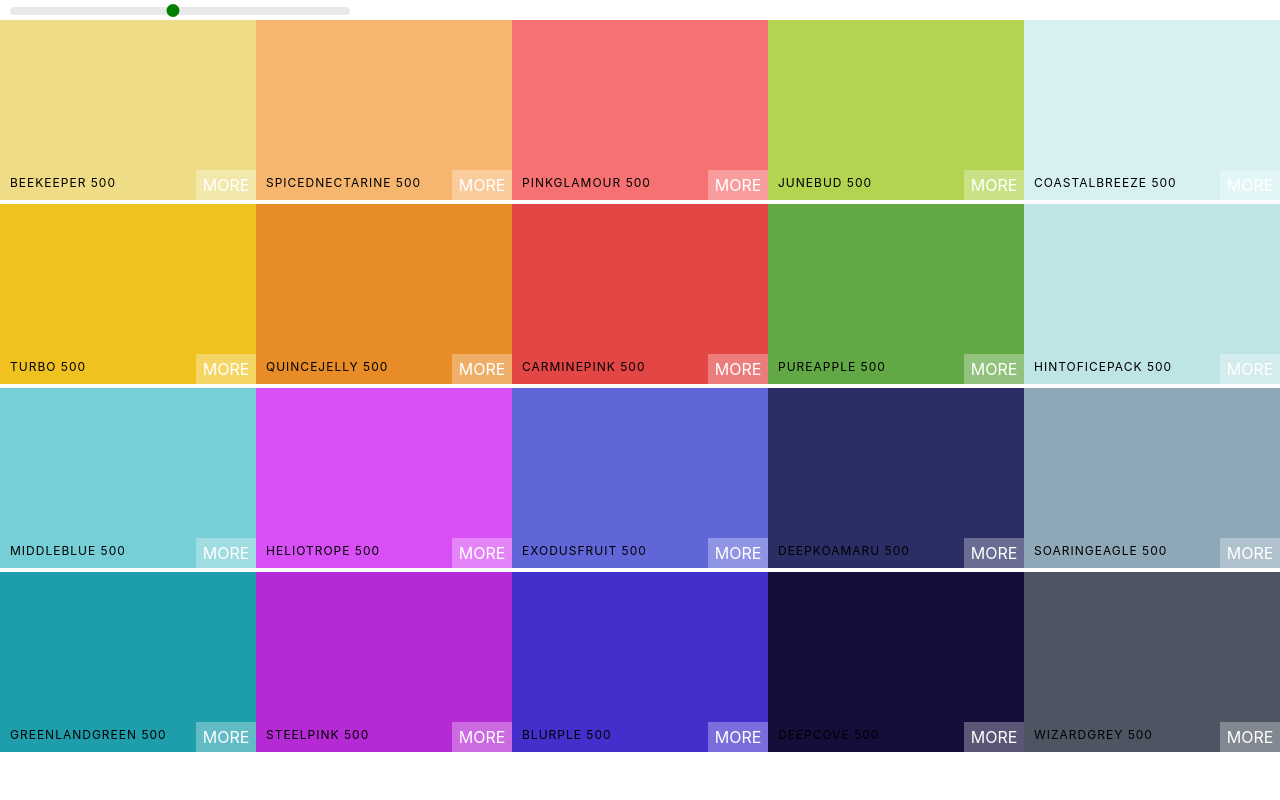
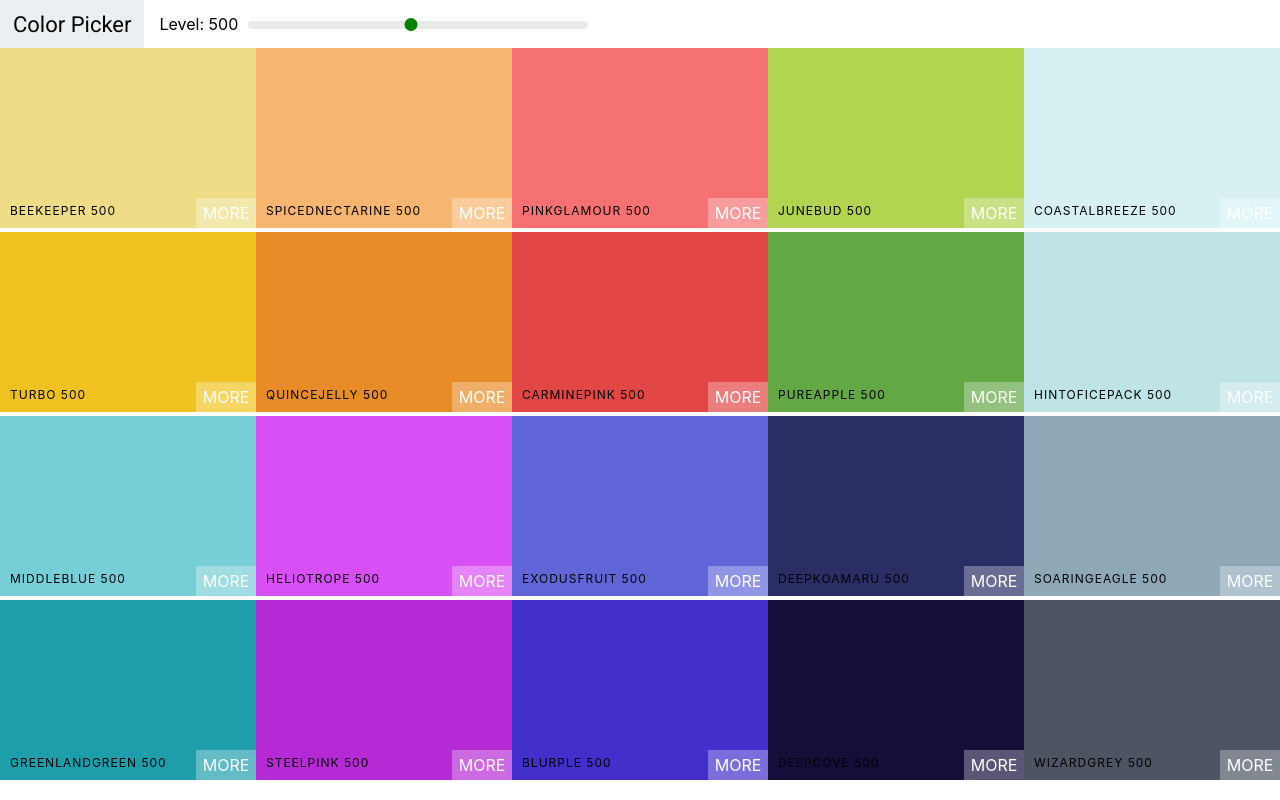
Before and after one commit to sunny-prakash/color-palette-app, a React (Create React App) app: page / in a window 1280 px wide. Built offline with nearby package versions, Linux system fonts and the light colour scheme.

Commit message:
add navbar

```diff
--- a/public/index.html
+++ b/public/index.html
@@ -13,6 +13,7 @@
       user's mobile device or desktop. See https://developers.google.com/web/fundamentals/web-app-manifest/
     -->
     <link rel="manifest" href="%PUBLIC_URL%/manifest.json" />
+    <link href="https://fonts.googleapis.com/css?family=Roboto:100,400,500" rel="stylesheet" />
     <!--
       Notice the use of %PUBLIC_URL% in the tags above.
       It will be replaced with the URL of the `public` folder during the build.
--- /dev/null
+++ b/src/Navbar.css
@@ -0,0 +1,50 @@
+.Navbar {
+    display: flex;
+    align-items: center;
+    justify-content: flex-start;
+    height: 6vh;
+}
+
+.logo {
+    margin-right: 15px;
+    padding: 0 13px;
+    font-size: 22px;
+    background-color: #eceff1;
+    font-family: Roboto;
+    height: 100%;
+    display: flex;
+    align-items: center;
+}
+
+.logo a {
+    text-decoration: none;
+    color: black;
+}
+
+.slider {
+    width: 340px;
+    margin: 0 10px;
+    display: inline-block;
+}
+
+.rc-slider-track {
+    background-color: transparent;
+}
+
+.rc-slider-rail {
+    height: 8px;
+}
+
+.rc-slider-handle,
+.rc-slider-handle:active,
+.rc-slider-handle:focus,
+.rc-slider-handle:hover {
+    background-color: green;
+    outline: none;
+    border: 2px solid green;
+    box-shadow: none;
+    width: 13px;
+    height: 13px;
+    margin-top: -3px;
+    margin-left: -7px;
+}
--- /dev/null
+++ b/src/Navbar.js
@@ -0,0 +1,32 @@
+import React, { Component } from "react";
+import Slider from "rc-slider";
+import "rc-slider/assets/index.css";
+import "./Navbar.css";
+
+class Navbar extends Component {
+	render() {
+		const { level, changeLevel } = this.props;
+		return (
+			<header className="Navbar">
+				<div className="logo">
+					<a href="#">Color Picker</a>
+				</div>
+				<div className="slider-container">
+					<span>Level: {level}</span>
+
+					<div className="slider">
+						<Slider
+							defaultValue={level}
+							min={100}
+							max={900}
+							step={100}
+							onAfterChange={changeLevel}
+						/>
+					</div>
+				</div>
+			</header>
+		);
+	}
+}
+
+export default Navbar;
--- a/src/Palette.css
+++ b/src/Palette.css
@@ -5,31 +5,3 @@
 .Palette-colors {
     height: 90%;
 }
-
-.slider {
-    width: 340px;
-    margin: 0 10px;
-    display: inline-block;
-}
-
-.rc-slider-track {
-    background-color: transparent;
-}
-
-.rc-slider-rail {
-    height: 8px;
-}
-
-.rc-slider-handle,
-.rc-slider-handle:active,
-.rc-slider-handle:focus,
-.rc-slider-handle:hover {
-    background-color: green;
-    outline: none;
-    border: 2px solid green;
-    box-shadow: none;
-    width: 13px;
-    height: 13px;
-    margin-top: -3px;
-    margin-left: -7px;
-}
--- a/src/Palette.js
+++ b/src/Palette.js
@@ -1,8 +1,7 @@
 import React, { Component } from "react";
 import ColorBox from "./ColorBox";
-import "rc-slider/assets/index.css";
+import Navbar from "./Navbar";
 import "./Palette.css";
-import Slider from "rc-slider";
 
 class Palette extends Component {
 	constructor(props) {
@@ -24,15 +23,7 @@
 		));
 		return (
 			<div className="Palette">
-				<div className="slider">
-					<Slider
-						defaultValue={level}
-						min={100}
-						max={900}
-						step={100}
-						onAfterChange={this.changeLevel}
-					/>
-				</div>
+				<Navbar level={level} changeLevel={this.changeLevel} />
 
 				<div className="Palette-colors">{colorBoxes}</div>
 			</div>
```
